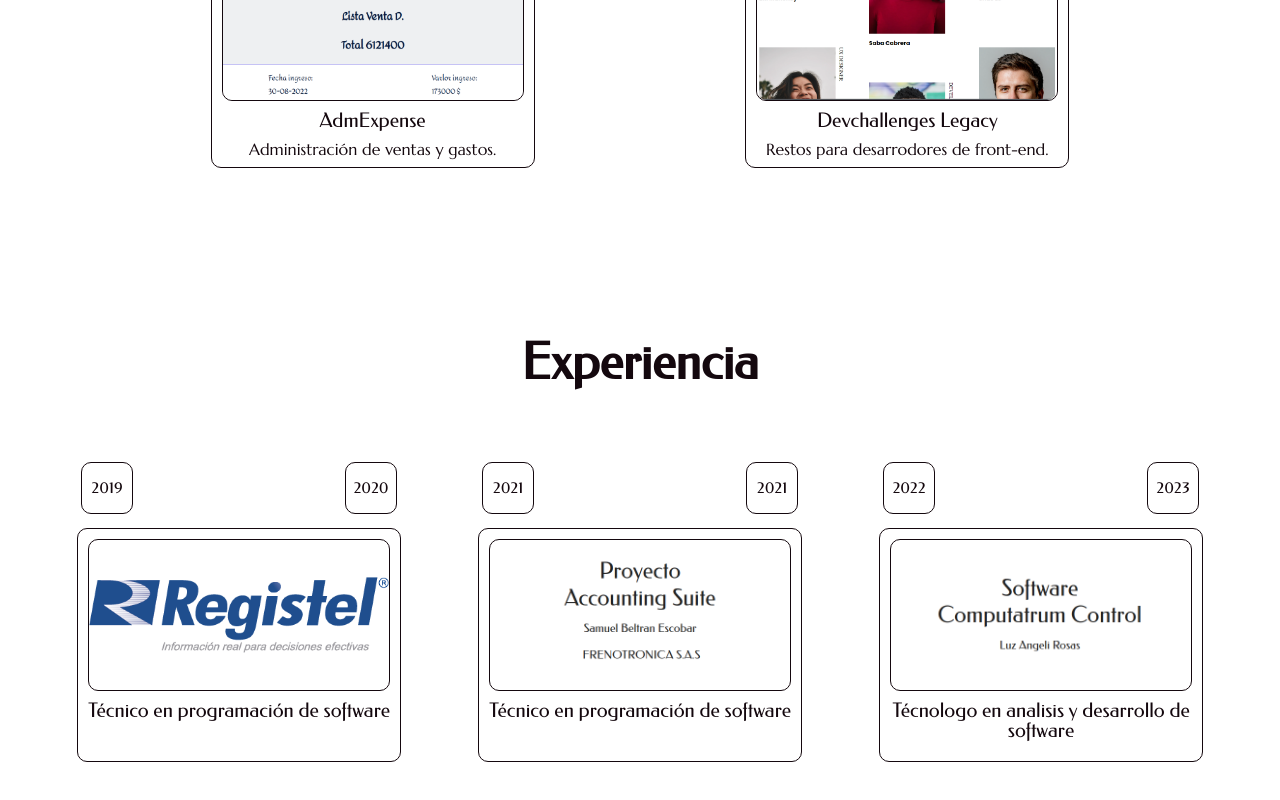
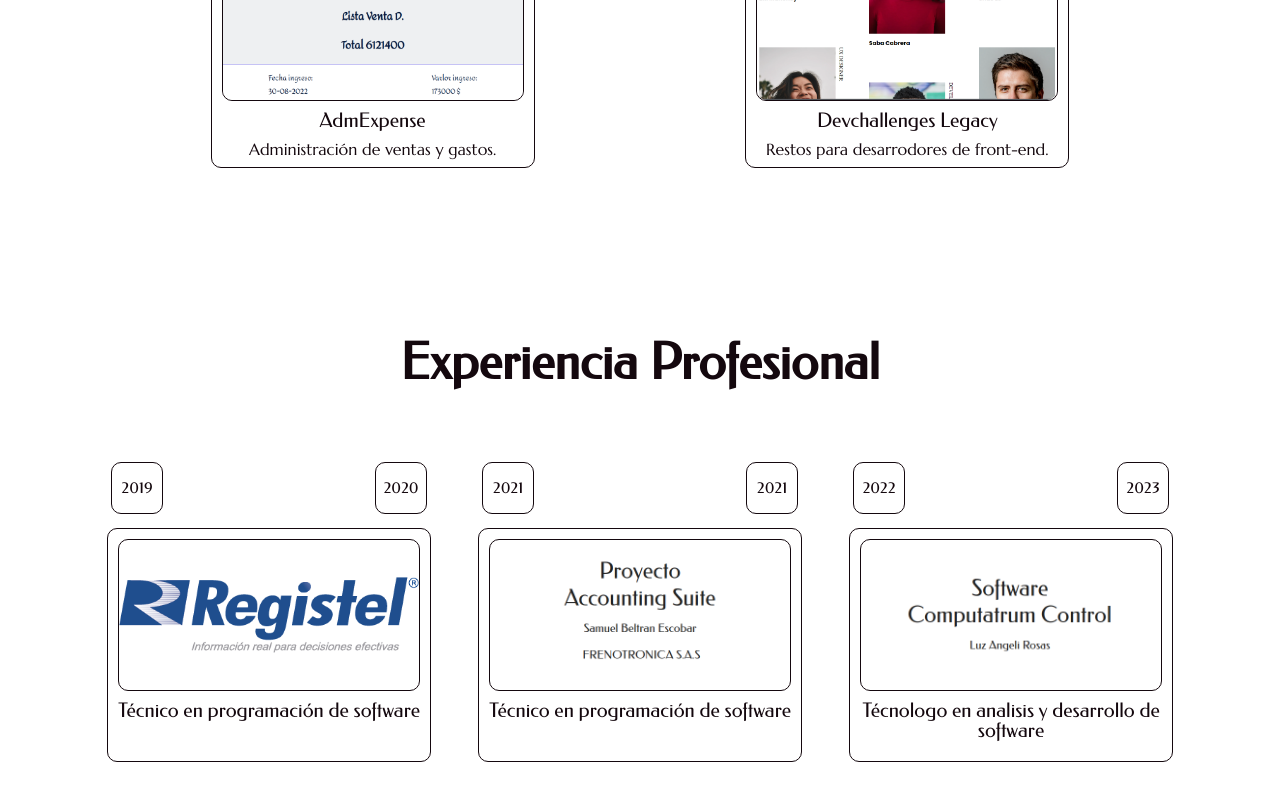
Before and after one commit to EstivenPinillo/estivenpinillo.dev, an Angular app: page / in a window 1280 px wide. Shown: the part 1483-2283 px from the top of the page. Built offline with nearby package versions, Linux system fonts and the light colour scheme.

Commit message:
feat: add text-align:center to header experience

```diff
--- a/src/app/features/experience/experience.component.html
+++ b/src/app/features/experience/experience.component.html
@@ -1,6 +1,6 @@
-<section class="section-experience mt-14 mb-14">
-    <header class="federo fz-5rem color-14080E-night">
-        <span>Experiencia</span>
+<section class="section-experience mt-14">
+    <header class="experience-main-header federo fz-5rem color-14080E-night">
+        <span>Experiencia Profesional</span>
     </header>
     <section class="experience-list mt-7">
 
--- a/src/app/features/experience/experience.component.scss
+++ b/src/app/features/experience/experience.component.scss
@@ -43,6 +43,10 @@
         }
     }
 
+    &-main-header {
+        text-align: center;
+    }
+
     &-header {
         font-size: 2rem;
     }
@@ -74,3 +78,11 @@
     height: 15rem;
     border-radius: 1rem;
 }
+
+@media screen and (min-width: 769px) {
+
+    :host {
+        grid-column: 2/5;
+    }
+
+}
```
